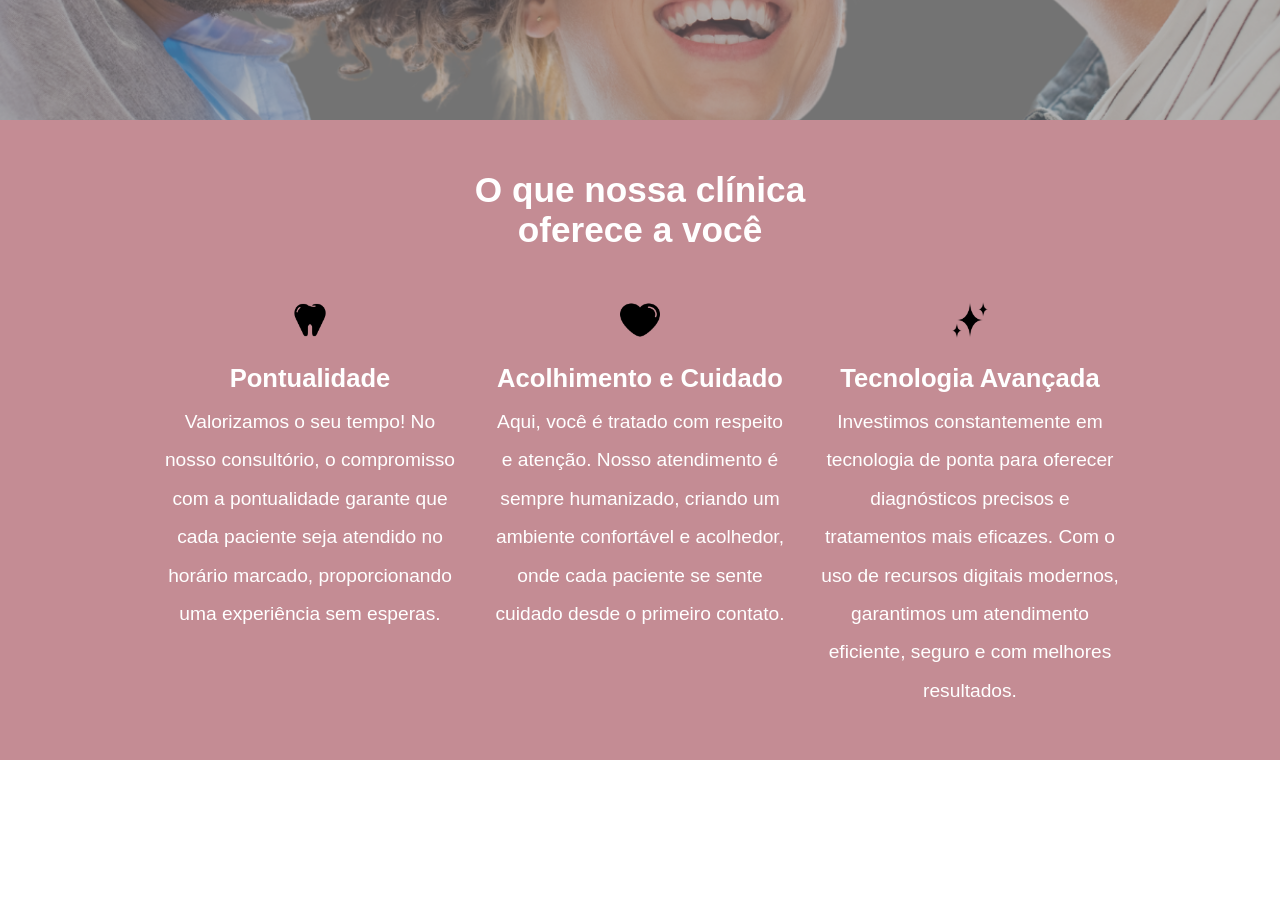
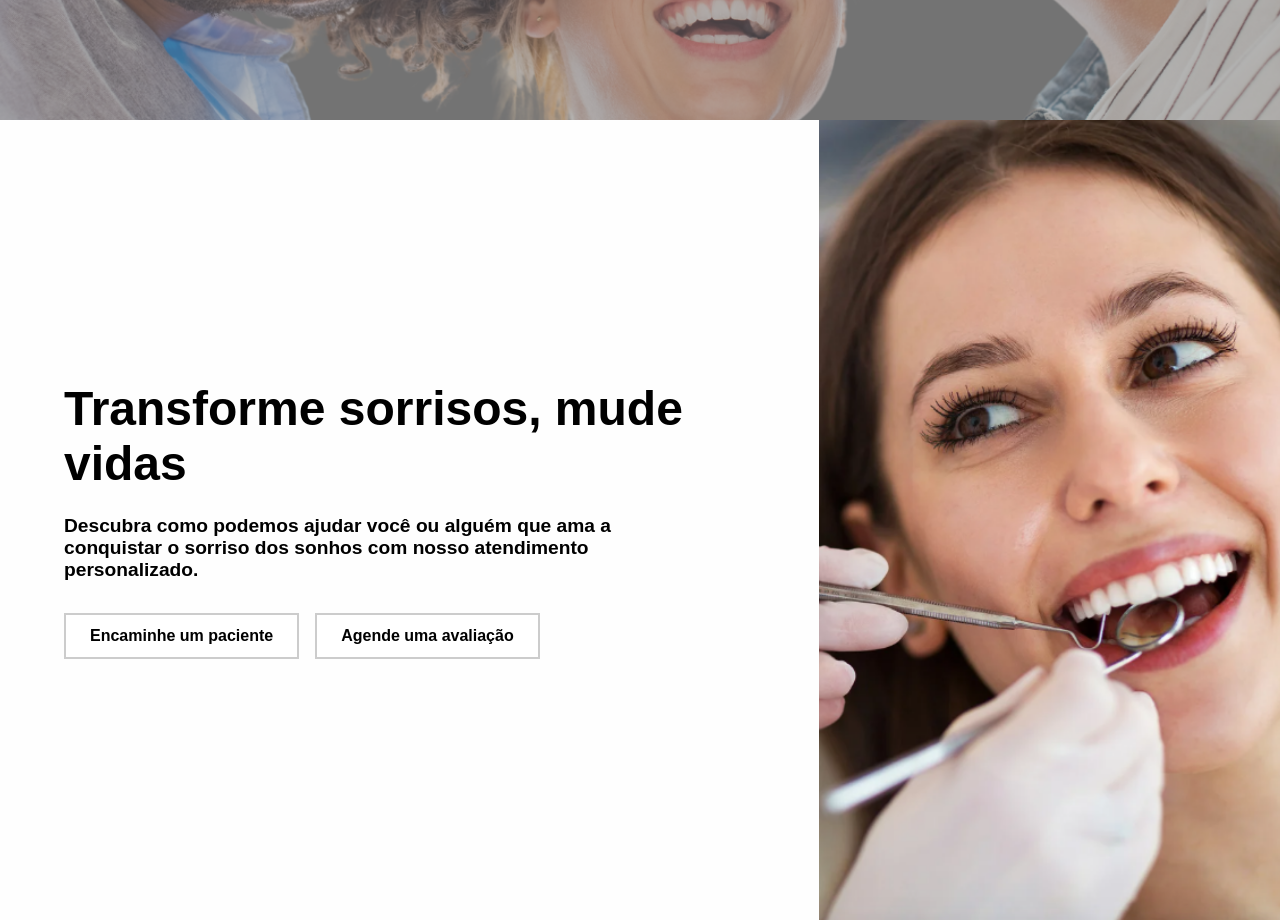
Before and after one commit to Scandianx/dentista-website, a plain HTML site: page index.html in a window 1280 px wide. Shown: the part 800-1720 px from the top of the page. Before the commit the page ends 1560 px from the top, so only its background shows below. Drawn offline with Linux system fonts and the light colour scheme; a web font is replaced by a local one.

Commit message:
salvando

```diff
--- a/index.html
+++ b/index.html
@@ -27,6 +27,18 @@
           <a href="https://api.whatsapp.com/send/?phone=5522997816421&text&type=phone_number&app_absent=0" target="_blank" class="consulta-btn">Agende sua consulta</a>
         </div>
       </section>
+      <section class="avaliacao-section">
+        <div class="avaliacao-texto">
+          <h2>Transforme sorrisos, mude vidas</h2>
+          <p>Descubra como podemos ajudar você ou alguém que ama a conquistar o sorriso dos sonhos com nosso atendimento personalizado.</p>
+          <div class="avaliacao-botoes">
+            <button>Encaminhe um paciente</button>
+            <button>Agende uma avaliação</button>
+          </div>
+        </div>
+        <div class="avaliacao-imagem"></div>
+      </section>
+
       <section class="features-section">
         <h2>O que nossa clínica<br/> oferece a você</h2>
         <div class="features">
--- a/styles.css
+++ b/styles.css
@@ -167,3 +167,54 @@
   font-size: 1.2rem;
 
 }
+.avaliacao-section {
+  display: flex;
+  width: 100%;
+  height: 100vh;
+  background-color: #fefefe; /* ou a cor clara da sua paleta */
+}
+
+.avaliacao-texto {
+  width: 60%;
+  background-color: #fefefe; /* mesma cor do reader */
+  display: flex;
+  flex-direction: column;
+  justify-content: center;
+  padding: 5%;
+}
+
+.avaliacao-texto h2 {
+  font-size: 3rem;
+  margin-bottom: 1.5rem;
+}
+
+.avaliacao-texto p {
+  max-width: 80%;
+  font-size: 1.2rem;
+  margin-bottom: 2rem;
+}
+
+.avaliacao-botoes {
+  display: flex;
+  gap: 1rem;
+}
+
+.avaliacao-botoes button {
+  padding: 0.75rem 1.5rem;
+  background-color: white;
+  border: 2px solid #ccc;
+  font-size: 1rem;
+  cursor: pointer;
+  transition: all 0.3s ease;
+}
+
+.avaliacao-botoes button:hover {
+  background-color: #eee;
+}
+
+.avaliacao-imagem {
+  width: 40%;
+  background-image: url('assets/womansmiling.png');
+  background-size: cover;
+  background-position: center;
+}
```
Also changed, not shown: assets/womansmiling.png (added).
